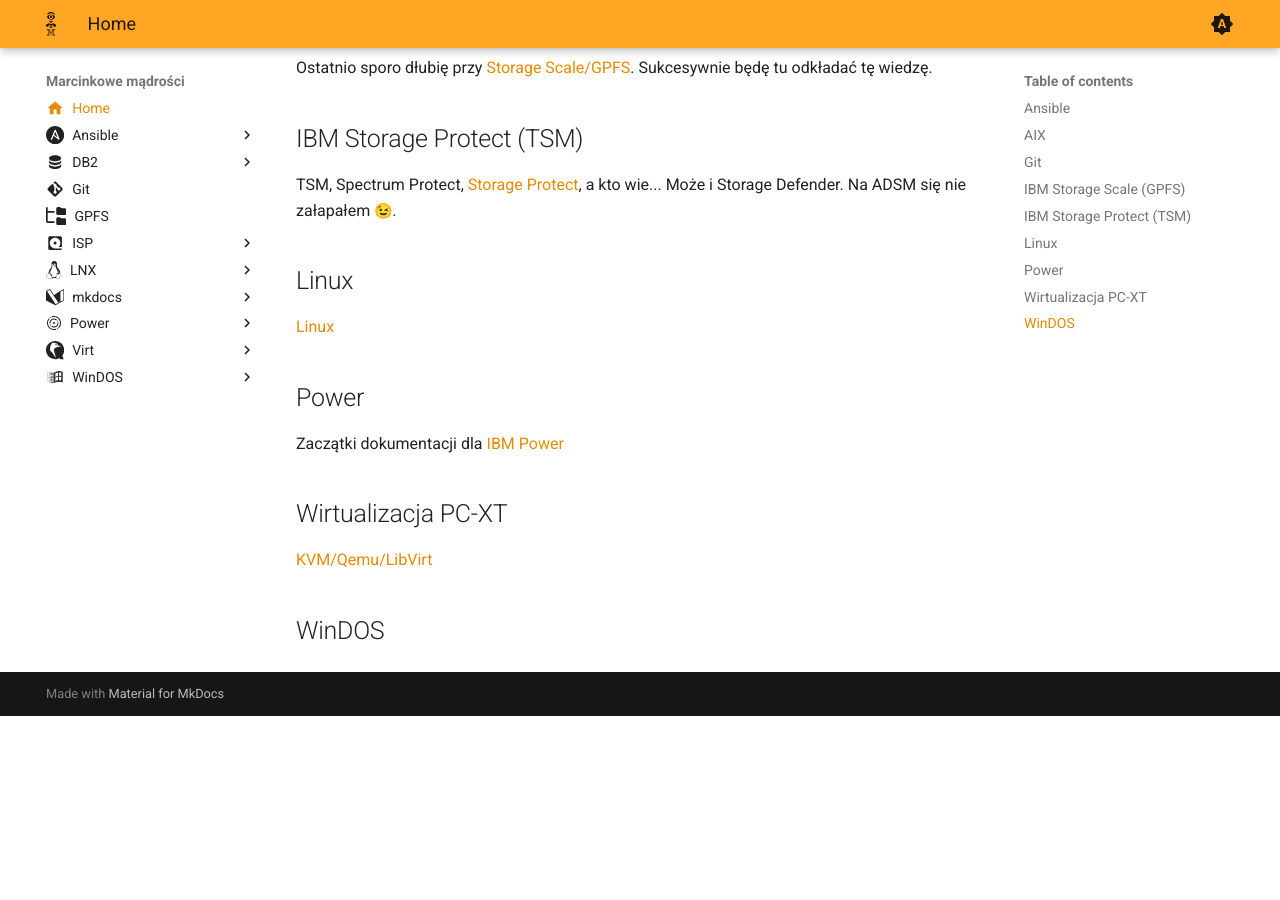
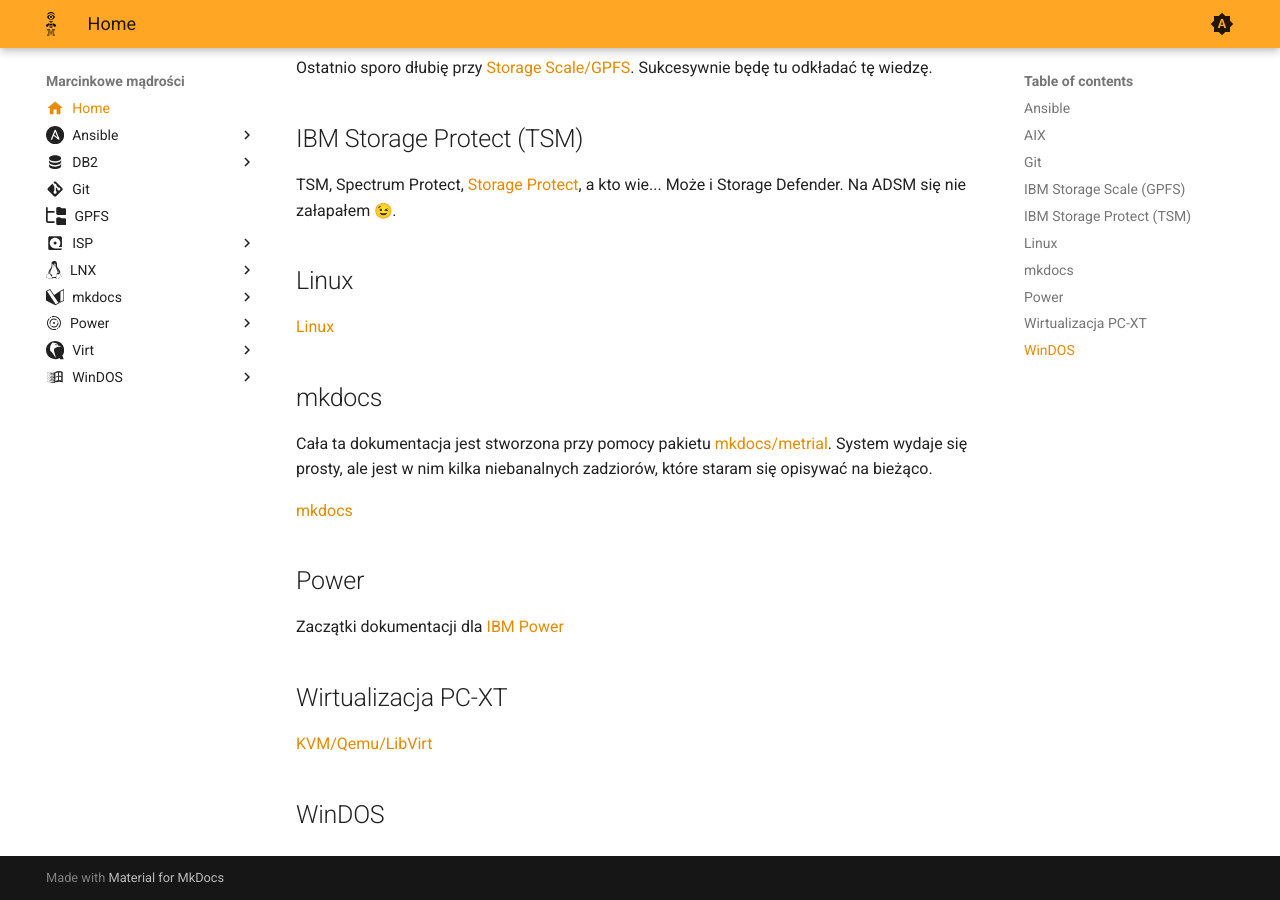
Before and after one commit to stecenator/notki, an MkDocs documentation site: the page built from docs/README.md, in a window 1280 px wide and 900 px high, scrolled down 837 px. Built offline with MkDocs 1.6.1 and Material for MkDocs 9.7.7, drawn with Linux system fonts in a browser that asks for light colours; emoji names are drawn with the system emoji font; before the commit the page ends 1553 px from its top, so only the background shows below that; some of the changed text lies outside the part shown.

Commit message:
O grafice

```diff
--- a/docs/README.md
+++ b/docs/README.md
@@ -4,7 +4,7 @@
 
 # notki
 
-Podczas mojej podnad cwierćwiecznej pracy z [:ibm: niebieskimi](https://ibm.com) technologiami, czy podczas wypasu pingwinów :fontawesome-brands-linux:, lub generalnie :gnu: Open Source, czasami wymyślę coś czego, nie chę wymyślać drugi raz. Wtedy wrzucam to tutaj. Kiedyś ten projekt leżał wyłąćznie na GitHubie, ale postanowiłem go "ukompatybilnić" z `mkdocs`, stąd umieszczenie wszystkiego w podkatalogu `docs`.
+Podczas mojej podnad cwierćwiecznej pracy z [:IBM-bw: niebieskimi](https://ibm.com) technologiami, czy podczas wypasu pingwinów :fontawesome-brands-linux:, lub generalnie :gnu: Open Source, czasami wymyślę coś czego, nie chę wymyślać drugi raz. Wtedy wrzucam to tutaj. Kiedyś ten projekt leżał wyłąćznie na GitHubie, ale postanowiłem go "ukompatybilnić" z `mkdocs`, stąd umieszczenie wszystkiego w podkatalogu `docs`.
 
 Pliki `README.md` utrzymuję dla zgodnośći z GitHubem, ale struktura plików i katalogów jest dostosowana do serwowania moich mądrośći bezpośrednio z `mkdocs`, które samo robi np spis treśći i nawigację po nagłówkach. Niestety wkradł się tu lekki bałagan i gdzieniegdzie są pliki `index.md`, ale pewnie wrócę to `README.md`.
 
@@ -35,6 +35,12 @@
 
 [Linux](LNX/README.md)
 
+## mkdocs
+
+Cała ta dokumentacja jest stworzona przy pomocy pakietu [mkdocs/metrial](https://squidfunk.github.io/mkdocs-material/reference/). System wydaje się prosty, ale jest w nim kilka niebanalnych zadziorów, które staram się opisywać na bieżąco.
+
+[mkdocs](mkdocs/index.md)
+
 ## Power
 
 Zaczątki dokumentacji dla [IBM Power](Power/index.md)
--- a/mkdocs.yaml
+++ b/mkdocs.yaml
@@ -104,6 +104,7 @@
   - mkdocs:
     - mkdocs/index.md
     - Ikony: mkdocs/icons.md
+    - Obrazki: mkdocs/img.md
   - Power:
     - Power/index.md
     - HMC: Power/HMC.md
```
Also changed, not shown: docs/mkdocs/img.md (added, +15 -0 lines), overrides/.icons/ibm-eye-bee-m-bw.svg (added).
